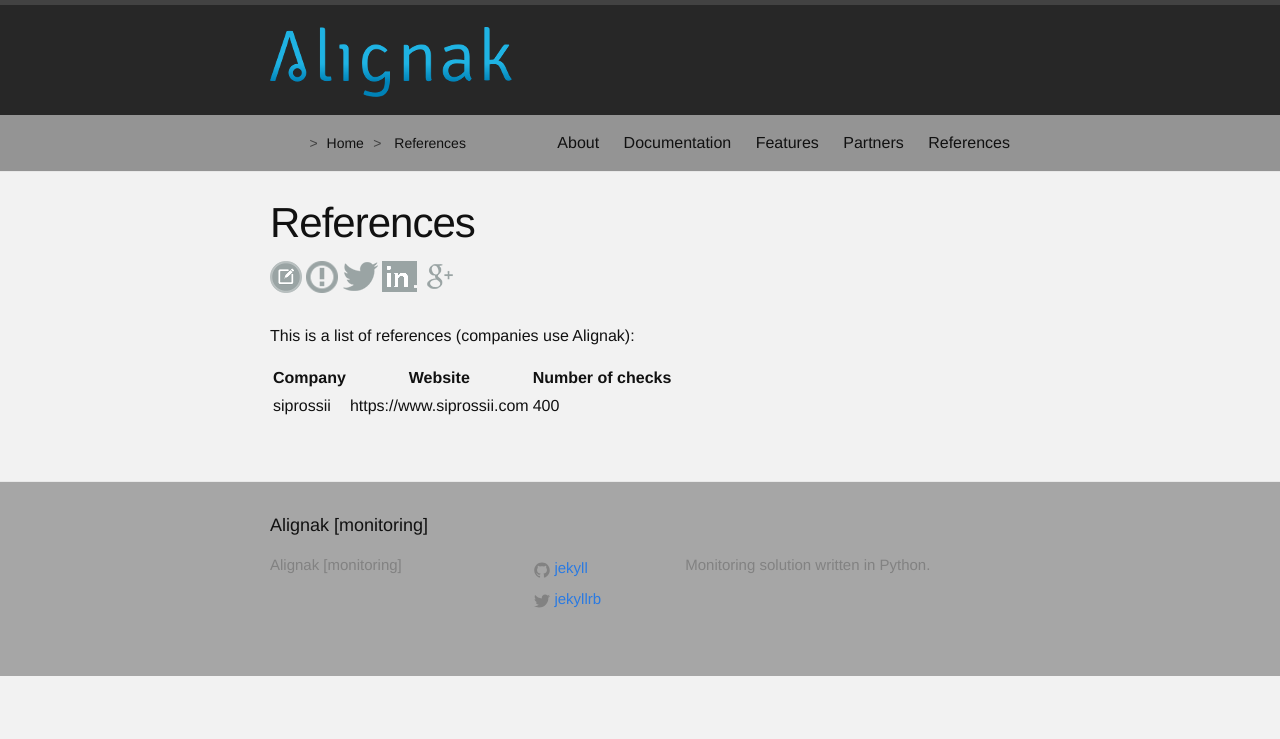
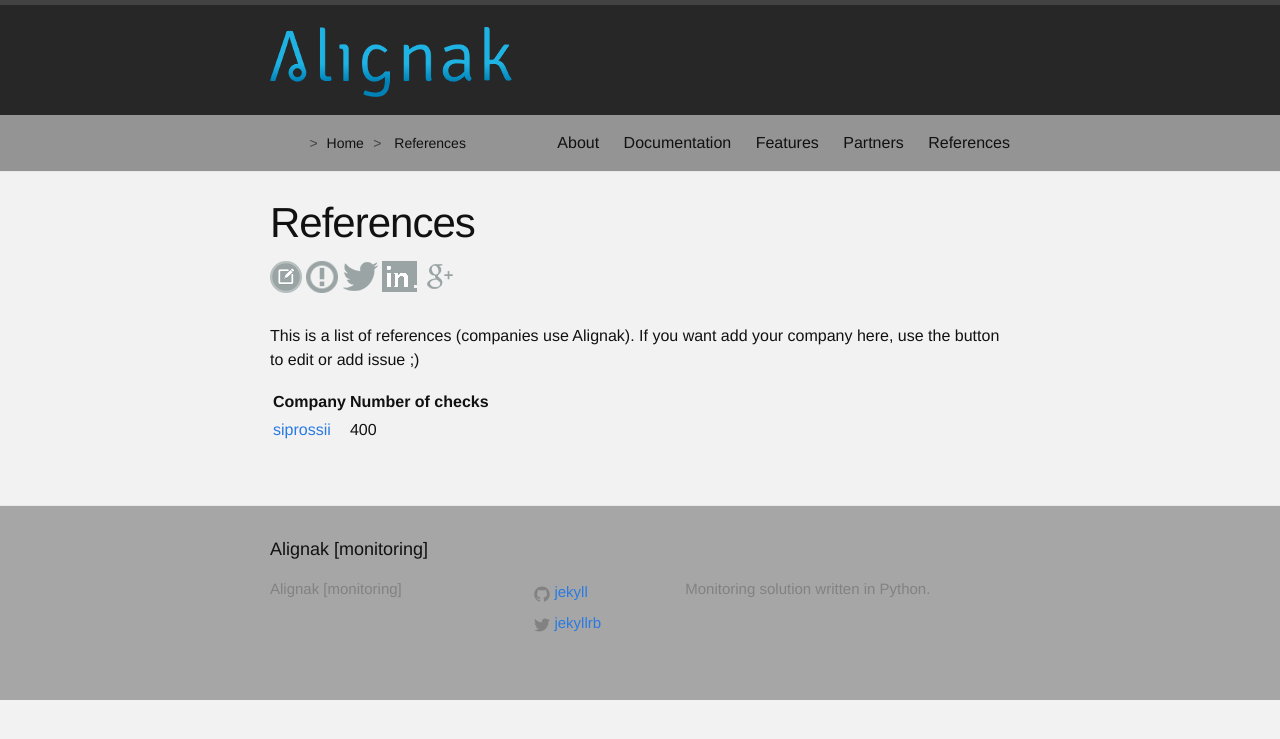
Before and after one commit to Alignak-monitoring/alignak-monitoring.github.io, a Jekyll site: the page built from references.md, in a window 1280 px wide. Shown: the top 739 px of the page. Built offline with Jekyll 4.4.1, drawn with Linux system fonts in a browser that asks for light colours.

Commit message:
Another try of reference page

```diff
--- a/references.md
+++ b/references.md
@@ -5,9 +5,10 @@
 menu: true
 ---
 
-This is a list of references (companies use Alignak):
+This is a list of references (companies use Alignak).
+If you want add your company here, use the button to edit or add issue ;)
 
 
-| Company             | Website                             | Number of checks |
-|---------------------|-------------------------------------|------------------|
-| siprossii           | https://www.siprossii.com           | 400              |
+| Company                                                  | Number of checks |
+|----------------------------------------------------------|------------------|
+| [siprossii](https://www.siprossii.com)                   | 400              |
```
